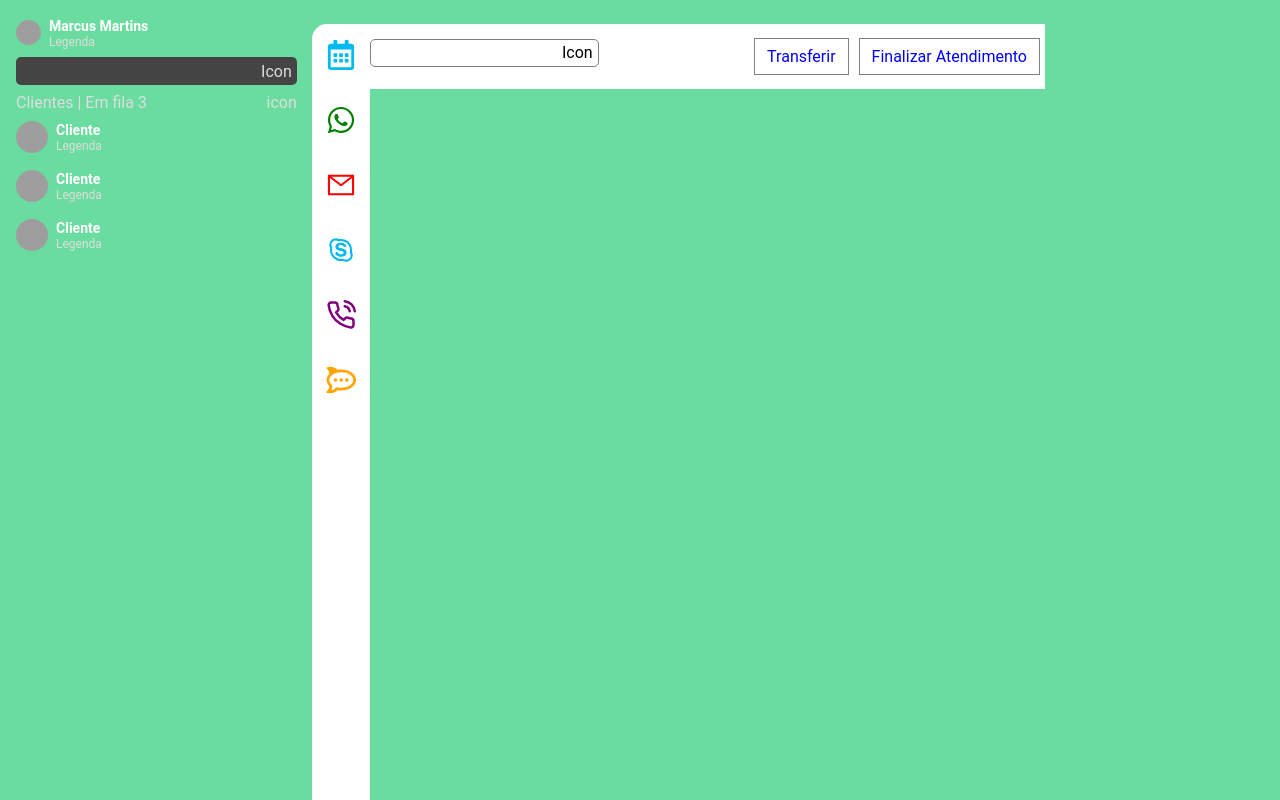
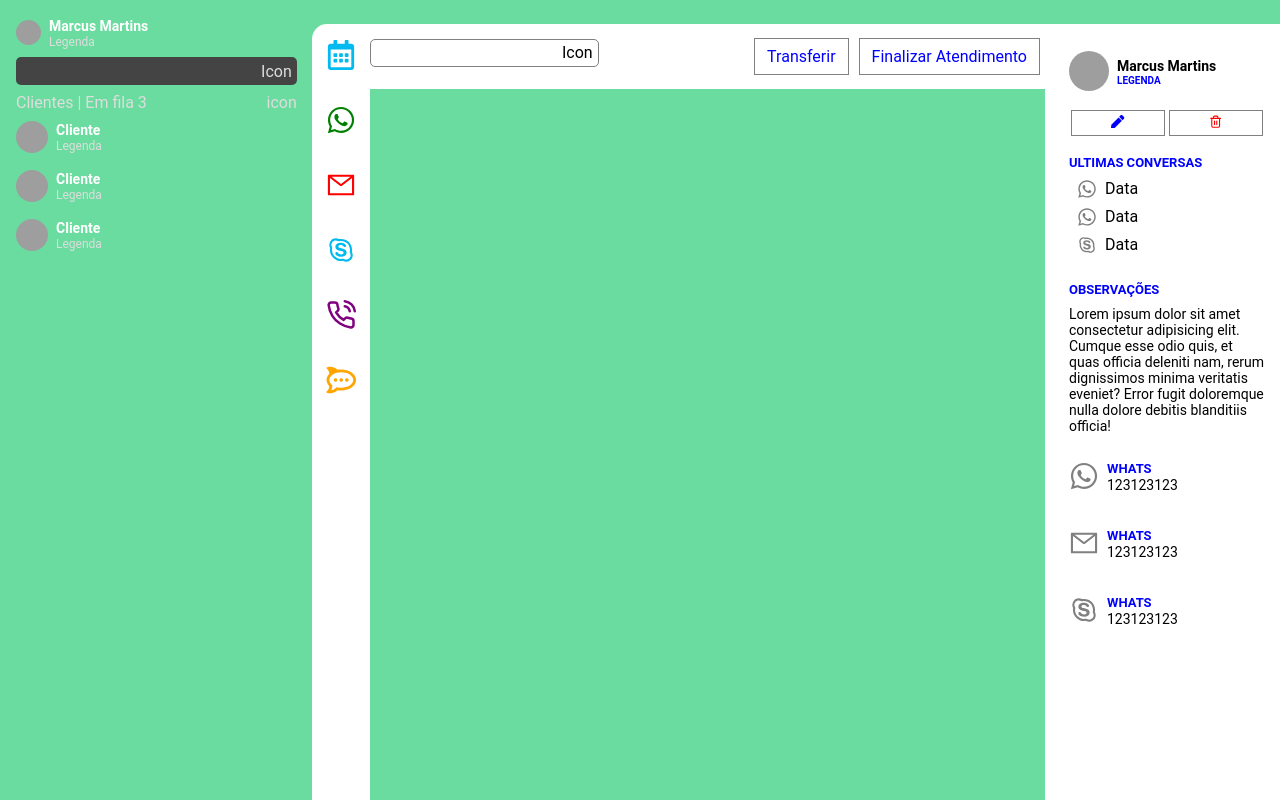
Before and after one commit to MarcusMartins38/Desafio02_VulcaNet, a React (Create React App) app: page / in a window 1280 px wide. Built offline with nearby package versions, Linux system fonts and the light colour scheme; grey boxes are pictures that could not be loaded.

Commit message:
Component: UserInfo

```diff
--- a/src/components/ListUsers/index.tsx
+++ b/src/components/ListUsers/index.tsx
@@ -8,7 +8,7 @@ import {
   DivClientes,
   ConterntClientList,
   ClienteInfo,
-} from "./style";
+} from "./styles";
 
 const ListUsers: React.FC = () => {
   return (
--- /dev/null
+++ b/src/components/UserInfo/index.tsx
@@ -0,0 +1,94 @@
+import React from "react";
+import { FiTrash2 } from "react-icons/fi";
+import { FaWhatsapp, FaPen } from "react-icons/fa";
+import { AiOutlineSkype, AiOutlineMail } from "react-icons/ai";
+
+import {
+  Container,
+  Content,
+  UserContent,
+  DivWriteDelete,
+  DivUltimasConversas,
+  DivObservacao,
+  DivContatos,
+} from "./styles";
+
+const UserList: React.FC = () => {
+  return (
+    <Container>
+      <Content>
+        <UserContent>
+          <img
+            alt="Perfil"
+            src="https://avatars3.githubusercontent.com/u/57776263?s=460&u=288a03e3830a5fb19dfe83a0f8f9f9abf48cfaac&v=4"
+          />
+          <div>
+            <strong>Marcus Martins</strong>
+            <p>Legenda</p>
+          </div>
+        </UserContent>
+
+        <DivWriteDelete>
+          <button>
+            <FaPen color="blue" />
+          </button>
+          <button>
+            <FiTrash2 color="red" />
+          </button>
+        </DivWriteDelete>
+
+        <DivUltimasConversas>
+          <strong>Ultimas Conversas</strong>
+          <div>
+            <FaWhatsapp size={20} color="gray" />
+            <p>Data</p>
+          </div>
+          <div>
+            <FaWhatsapp size={20} color="gray" />
+            <p>Data</p>
+          </div>
+          <div>
+            <AiOutlineSkype size={20} color="gray" />
+            <p>Data</p>
+          </div>
+        </DivUltimasConversas>
+
+        <DivObservacao>
+          <strong>Observações</strong>
+          <p>
+            Lorem ipsum dolor sit amet consectetur adipisicing elit. Cumque esse
+            odio quis, et quas officia deleniti nam, rerum dignissimos minima
+            veritatis eveniet? Error fugit doloremque nulla dolore debitis
+            blanditiis officia!
+          </p>
+        </DivObservacao>
+
+        <DivContatos>
+          <FaWhatsapp size={30} color="gray" />
+          <div>
+            <strong>whats</strong>
+            <p>123123123</p>
+          </div>
+        </DivContatos>
+
+        <DivContatos>
+          <AiOutlineMail size={30} color="gray" />
+          <div>
+            <strong>whats</strong>
+            <p>123123123</p>
+          </div>
+        </DivContatos>
+
+        <DivContatos>
+          <AiOutlineSkype size={30} color="gray" />
+          <div>
+            <strong>whats</strong>
+            <p>123123123</p>
+          </div>
+        </DivContatos>
+      </Content>
+    </Container>
+  );
+};
+
+export default UserList;
--- /dev/null
+++ b/src/components/UserInfo/styles.ts
@@ -0,0 +1,110 @@
+import styled from "styled-components";
+
+export const Container = styled.div`
+  grid-area: UI;
+
+  background-color: white;
+
+  max-height: 100vh;
+`;
+
+export const Content = styled.div`
+  display: flex;
+  flex-direction: column;
+  margin-left: 16px;
+  margin-top: 16px;
+
+  width: 90%;
+
+  strong {
+    color: blue;
+  }
+
+  div {
+    margin: 8px;
+  }
+`;
+
+export const UserContent = styled.div`
+  display: flex;
+  align-items: center;
+  margin-bottom: 8px;
+
+  img {
+    border-radius: 50%;
+    width: 40px;
+    height: 40px;
+  }
+
+  div {
+    margin-left: 8px;
+
+    strong {
+      font-size: 14px;
+      color: black;
+    }
+
+    p {
+      text-transform: uppercase;
+      font-weight: bold;
+      font-size: 10px;
+      color: blue;
+    }
+  }
+`;
+
+export const DivWriteDelete = styled.div`
+  margin-top: 8px;
+
+  button {
+    width: 48%;
+    margin: 0 1%;
+    padding: 4px 0;
+    background-color: transparent;
+    border: 1px solid gray;
+  }
+`;
+
+export const DivUltimasConversas = styled.div`
+  strong {
+    text-transform: uppercase;
+    font-size: 13px;
+  }
+  div {
+    display: flex;
+
+    p {
+      font-size: 16px;
+      margin-left: 8px;
+    }
+  }
+`;
+
+export const DivObservacao = styled.div`
+  strong {
+    text-transform: uppercase;
+    font-size: 13px;
+  }
+  p {
+    font-size: 14px;
+    margin-top: 8px;
+  }
+`;
+
+export const DivContatos = styled.div`
+  display: flex;
+  margin: 8px 0;
+
+  align-items: center;
+
+  div {
+    margin-left: 8px;
+    strong {
+      text-transform: uppercase;
+      font-size: 13px;
+    }
+    p {
+      font-size: 14px;
+    }
+  }
+`;
--- a/src/pages/Main/index.tsx
+++ b/src/pages/Main/index.tsx
@@ -5,6 +5,7 @@ import { Grid } from "./styles";
 import ListUsers from "../../components/ListUsers";
 import IconsListUtil from "../../components/IconsListUtil";
 import FunctionFinishBar from "../../components/FunctionFinishBar";
+import UserInfo from "../../components/UserInfo";
 
 const Main: React.FC = () => {
   return (
@@ -12,6 +13,7 @@ const Main: React.FC = () => {
       <ListUsers />
       <IconsListUtil />
       <FunctionFinishBar />
+      <UserInfo />
     </Grid>
   );
 };
```
Also changed, not shown: src/components/ListUsers/styles.ts (renamed from src/components/ListUsers/style.ts).
